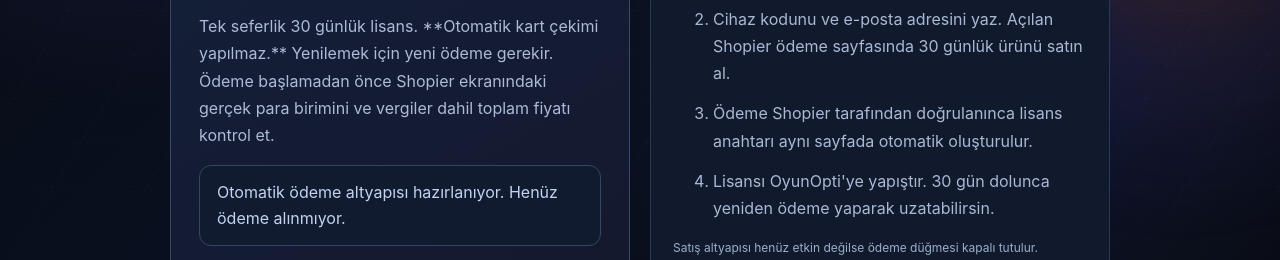
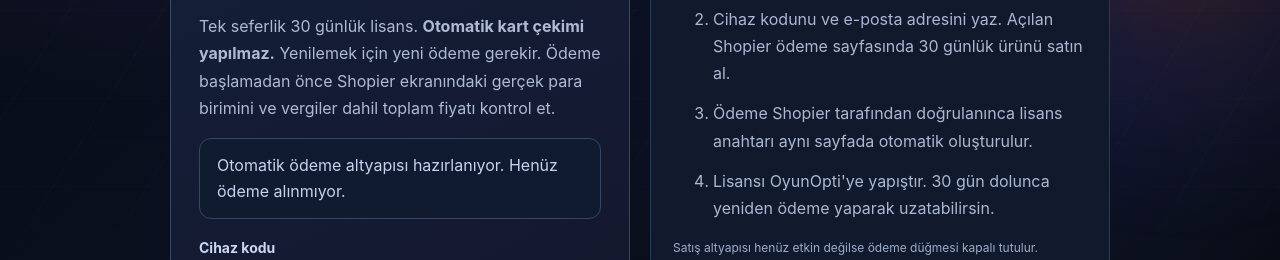
Before and after one commit to enesgurbuz6776-jpg/oyunopti, a plain HTML site: page pro-satin-al.html in a window 1280 px wide. Shown: the part 482-742 px from the top of the page. Drawn offline with Linux system fonts and the light colour scheme.

Commit message:
Polish Shopier checkout disclaimer and protect purchase session referrer data

```diff
--- a/pro-satin-al.html
+++ b/pro-satin-al.html
@@ -1,6 +1,6 @@
 <!doctype html>
 <html lang="tr"><head><meta charset="utf-8"><meta name="viewport" content="width=device-width,initial-scale=1">
-<title>OyunOpti Pro | Lisans Satın Al</title><meta name="description" content="OyunOpti Pro Windows uygulaması için 30 günlük cihaz lisansı. Doğrulanmış ödeme sonrası otomatik teslimat.">
+<title>OyunOpti Pro | Lisans Satın Al</title><meta name="description" content="OyunOpti Pro Windows uygulaması için 30 günlük cihaz lisansı. Doğrulanmış ödeme sonrası otomatik teslimat."><meta name="referrer" content="strict-origin-when-cross-origin">
 <link rel="icon" href="icon.svg" type="image/svg+xml"><link rel="canonical" href="https://oyunopti.com/pro-satin-al.html">
 <link rel="stylesheet" href="style.css?v=13">
 <style>
@@ -37,7 +37,7 @@
 <section class="purchase-card" aria-labelledby="buytitle">
 <h2 id="buytitle">OyunOpti Pro</h2>
 <div class="purchase-price">$10 <small>/ 30 günlük erişim · planlanan tutar</small></div>
-<p class="purchase-muted">Tek seferlik 30 günlük lisans. **Otomatik kart çekimi yapılmaz.** Yenilemek için yeni ödeme gerekir. Ödeme başlamadan önce Shopier ekranındaki gerçek para birimini ve vergiler dahil toplam fiyatı kontrol et.</p>
+<p class="purchase-muted">Tek seferlik 30 günlük lisans. <strong>Otomatik kart çekimi yapılmaz.</strong> Yenilemek için yeni ödeme gerekir. Ödeme başlamadan önce Shopier ekranındaki gerçek para birimini ve vergiler dahil toplam fiyatı kontrol et.</p>
 <div id="serviceStatus" role="status" class="purchase-status">Güvenli ödeme sistemi kontrol ediliyor…</div>
 <form id="proForm" class="purchase-form" autocomplete="on">
 <label>Cihaz kodu
```
